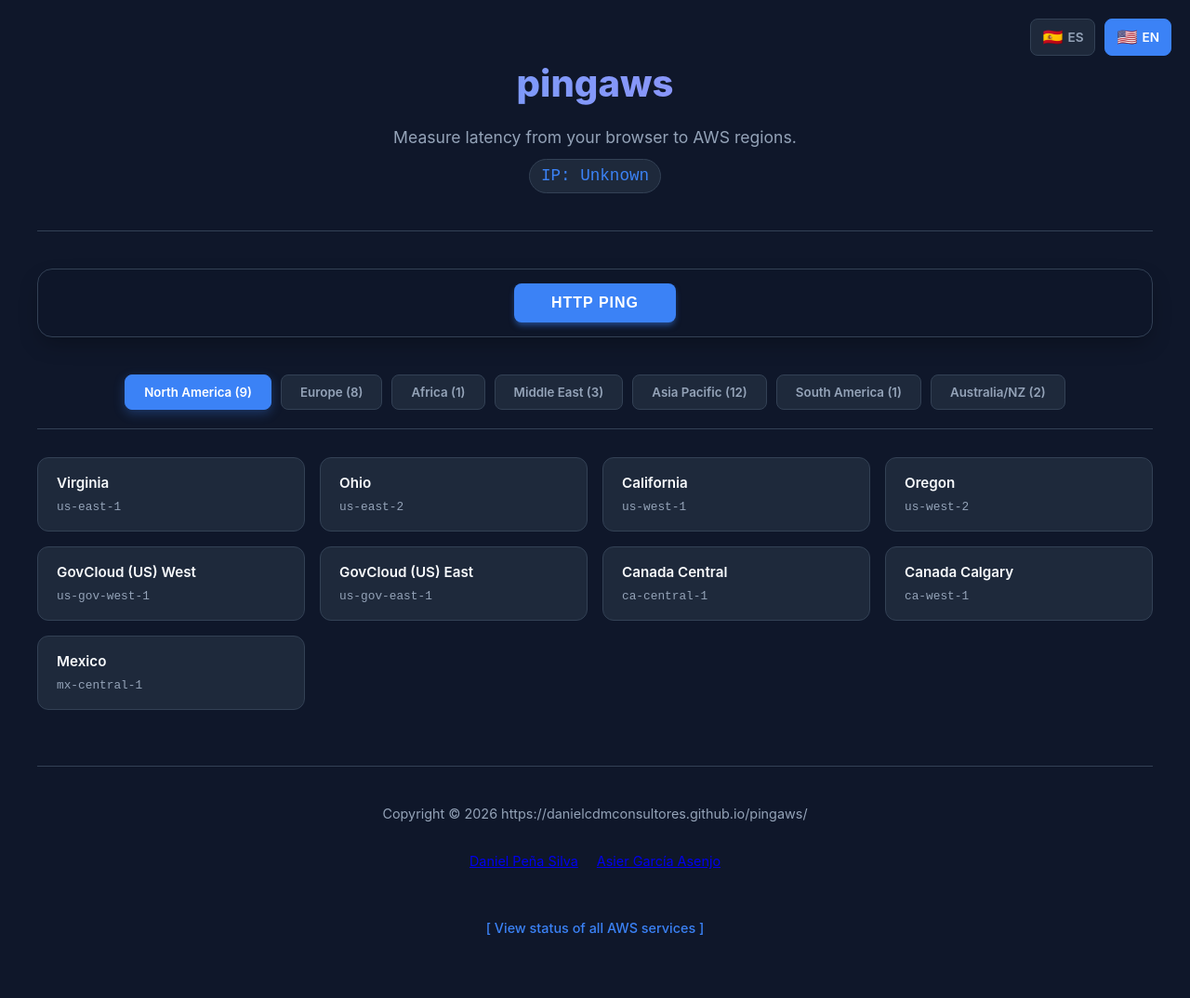
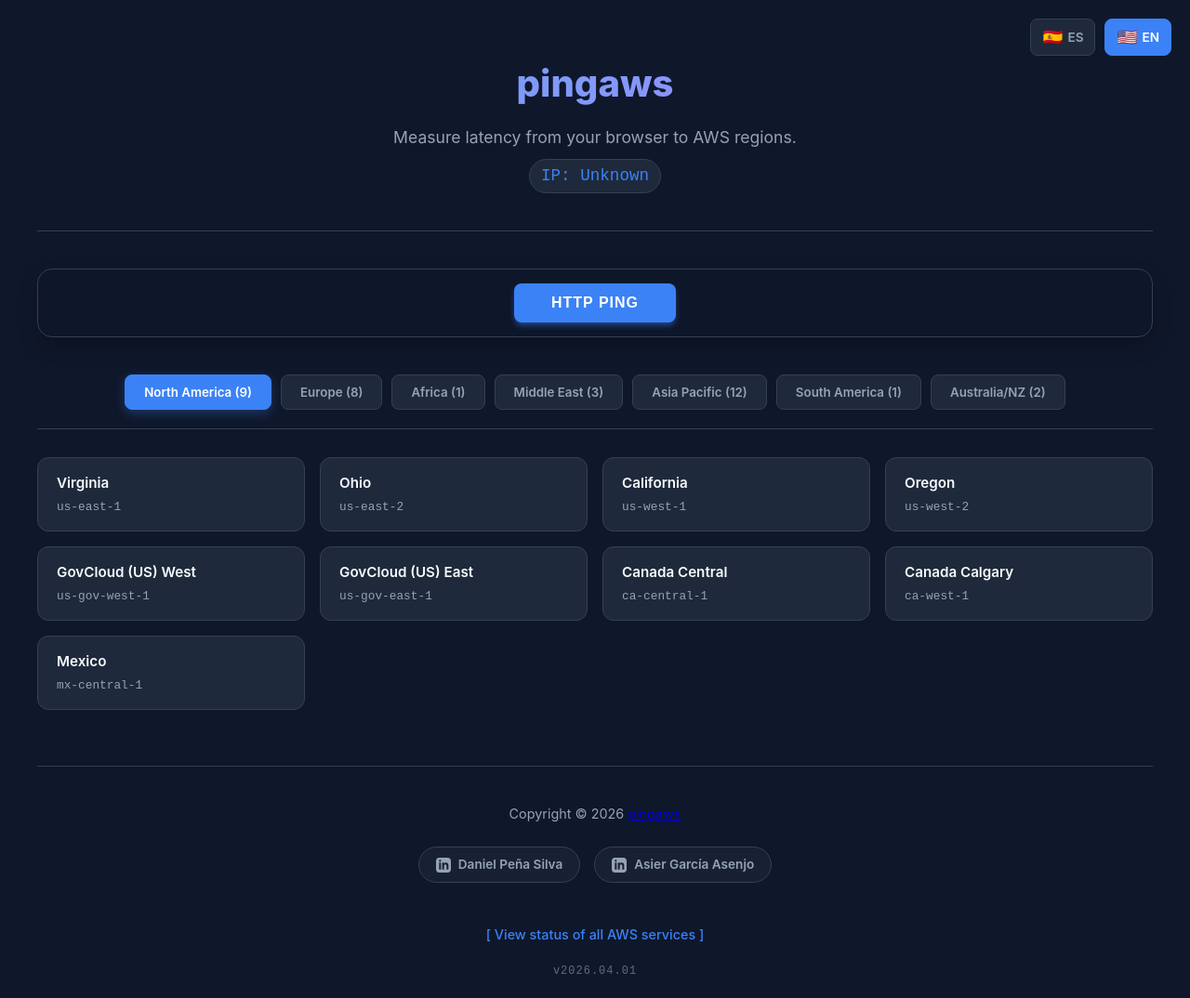
Before and after one commit to danielcdmconsultores/pingaws, a plain HTML site: page en.htm in a window 1280 px wide. Shown: the whole page at 93% size. Before the commit the page ends 1030 px from the top, so only its background shows below. Drawn offline with Linux system fonts and the light colour scheme.

Commit message:
mejora visual

```diff
--- a/en.htm
+++ b/en.htm
@@ -438,23 +438,20 @@
         </div>
 
         <footer>
-            <p>Copyright &copy; 2026
-                https://danielcdmconsultores.github.io/pingaws/</p>
-            <div class="linkedin-badges">
-                <script type="text/javascript" src="https://platform.linkedin.com/badges/js/profile.js" async
-                    defer></script>
-                <div class="badge-base LI-profile-badge" data-locale="en_US" data-size="large" data-theme="dark"
-                    data-type="VERTICAL" data-vanity="danielsilva73" data-version="v1"><a
-                        class="badge-base__link LI-simple-link"
-                        href="https://es.linkedin.com/in/danielsilva73?trk=profile-badge">Daniel Peña Silva</a></div>
-
-                <div class="badge-base LI-profile-badge" data-locale="en_US" data-size="large" data-theme="dark"
-                    data-type="VERTICAL" data-vanity="axiergarcia" data-version="v1"><a
-                        class="badge-base__link LI-simple-link"
-                        href="https://es.linkedin.com/in/axiergarcia?trk=profile-badge">Asier García Asenjo</a></div>
+            <p>Copyright &copy; 2026 <a href="https://danielcdmconsultores.github.io/pingaws/en.htm">pingaws</a></p>
+            <div class="footer-links">
+                <a href="https://es.linkedin.com/in/danielsilva73" class="linkedin-link" target="_blank" rel="noopener noreferrer">
+                    <svg xmlns="http://www.w3.org/2000/svg" viewBox="0 0 24 24"><path d="M19 0h-14c-2.761 0-5 2.239-5 5v14c0 2.761 2.239 5 5 5h14c2.762 0 5-2.239 5-5v-14c0-2.761-2.238-5-5-5zm-11 19h-3v-11h3v11zm-1.5-12.268c-.966 0-1.75-.79-1.75-1.764s.784-1.764 1.75-1.764 1.75.79 1.75 1.764-.783 1.764-1.75 1.764zm13.5 12.268h-3v-5.604c0-3.368-4-3.113-4 0v5.604h-3v-11h3v1.765c1.396-2.586 7-2.777 7 2.476v6.759z"/></svg>
+                    Daniel Peña Silva
+                </a>
+                <a href="https://es.linkedin.com/in/axiergarcia" class="linkedin-link" target="_blank" rel="noopener noreferrer">
+                    <svg xmlns="http://www.w3.org/2000/svg" viewBox="0 0 24 24"><path d="M19 0h-14c-2.761 0-5 2.239-5 5v14c0 2.761 2.239 5 5 5h14c2.762 0 5-2.239 5-5v-14c0-2.761-2.238-5-5-5zm-11 19h-3v-11h3v11zm-1.5-12.268c-.966 0-1.75-.79-1.75-1.764s.784-1.764 1.75-1.764 1.75.79 1.75 1.764-.783 1.764-1.75 1.764zm13.5 12.268h-3v-5.604c0-3.368-4-3.113-4 0v5.604h-3v-11h3v1.765c1.396-2.586 7-2.777 7 2.476v6.759z"/></svg>
+                    Asier García Asenjo
+                </a>
             </div>
             <a href="https://health.aws.amazon.com/health/status" class="aws-status-link" target="_blank"
                 rel="noopener noreferrer">[ View status of all AWS services ]</a>
+            <div class="version">v2026.04.01</div>
         </footer>
     </main>
 
--- a/style.css
+++ b/style.css
@@ -73,6 +73,7 @@
     top: 20px;
     z-index: 100;
     background: rgba(15, 23, 42, 0.85);
+    -webkit-backdrop-filter: blur(12px);
     backdrop-filter: blur(12px);
     padding: 15px;
     border-radius: 16px;
@@ -240,12 +241,43 @@
     font-size: 0.9rem;
 }
 
-.linkedin-badges {
+.footer-links {
     display: flex;
     justify-content: center;
-    gap: 20px;
-    margin: 30px 0;
+    gap: 15px;
+    margin: 25px 0;
     flex-wrap: wrap;
+}
+
+.linkedin-link {
+    display: flex;
+    align-items: center;
+    gap: 8px;
+    padding: 8px 18px;
+    background: rgba(30, 41, 59, 0.6);
+    border: 1px solid var(--border);
+    border-radius: 50px;
+    color: var(--text-secondary);
+    text-decoration: none;
+    font-size: 0.85rem;
+    font-weight: 600;
+    transition: all 0.3s ease;
+    -webkit-backdrop-filter: blur(8px);
+    backdrop-filter: blur(8px);
+}
+
+.linkedin-link:hover {
+    background: var(--accent);
+    color: white;
+    border-color: var(--accent);
+    transform: translateY(-3px);
+    box-shadow: 0 8px 20px -5px rgba(59, 130, 246, 0.5);
+}
+
+.linkedin-link svg {
+    width: 16px;
+    height: 16px;
+    fill: currentColor;
 }
 
 .aws-status-link {
```
Also changed, not shown: index.htm (+12 -6 lines).
